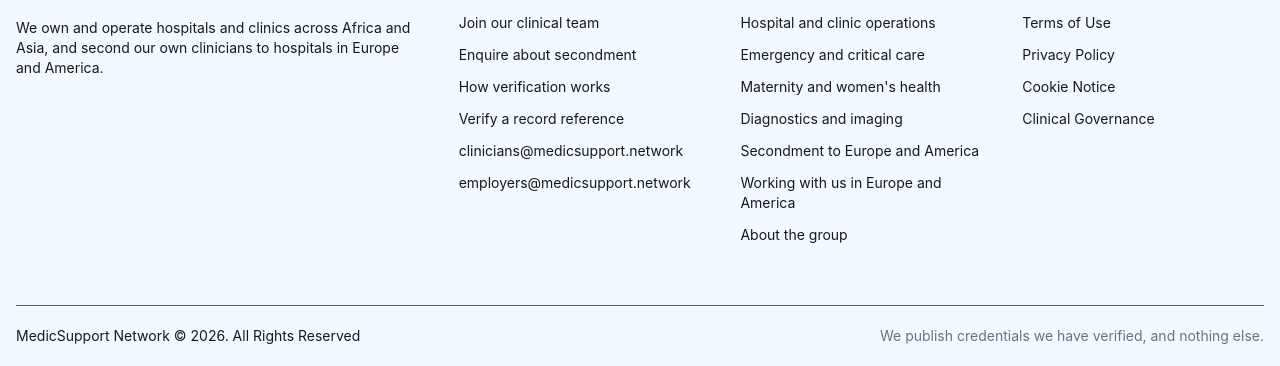
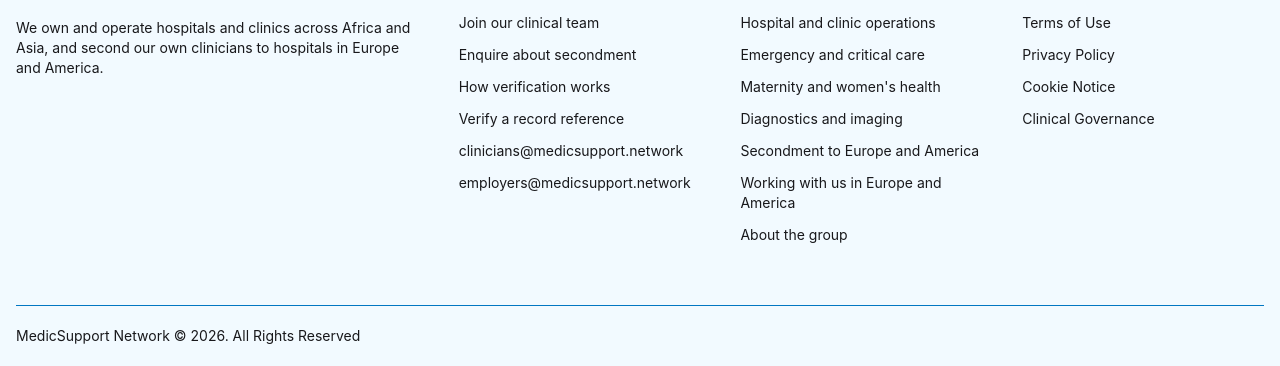
Before and after one commit to jolimensportal/medicsupport, an Astro site: page /about in a window 1280 px wide. Shown: the part 3877-4243 px from the top of the page. Built offline with nearby package versions, Linux system fonts and the light colour scheme; Astro itself is replaced by a stand-in of ours.

Commit message:
Footer: drop the credentials claim; legal pages reviewed

```diff
--- a/src/components/Footer.astro
+++ b/src/components/Footer.astro
@@ -96,9 +96,6 @@ import Logo from "./Logo.astro";
         <p>
           MedicSupport Network &copy; {today.getFullYear()}. All Rights Reserved
         </p>
-        <p class="text-sm opacity-60">
-          We publish credentials we have verified, and nothing else.
-        </p>
       </div>
     </div>
   </div>
```
